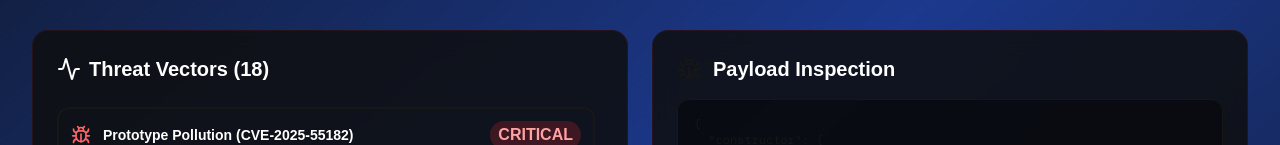
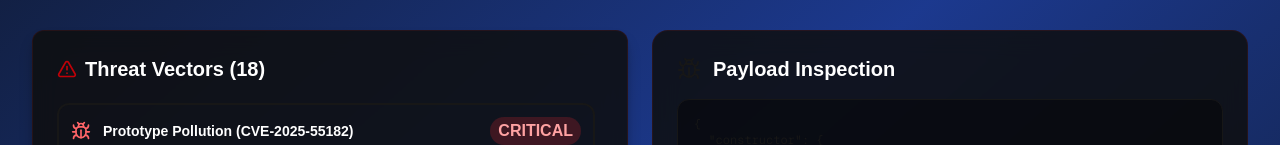
Before and after one commit to mindfiredigital/nextjs-fortress, a Next.js app in the folder examples/demoApp/: page / in a window 1280 px wide. Shown: the part 310-455 px from the top of the page. Built offline with nearby package versions, Linux system fonts and the light colour scheme.

Commit message:
refactor: add red css theme for Attack list

```diff
--- a/examples/demoApp/components/AttackList.tsx
+++ b/examples/demoApp/components/AttackList.tsx
@@ -1,18 +1,18 @@
 // components/AttackList.tsx
-import { Activity } from 'lucide-react'
+import { AlertTriangle } from 'lucide-react'
 import { AttackKey, AttackListProps } from '../types'
 import { UI_LABELS } from '../lib/constants'
 import { AttackListItem } from './AttackListItem'
 
 export function AttackList({ attacks, selectedAttack, onAttackSelect }: AttackListProps) {
   return (
-    <div className="glass-effect rounded-2xl p-6 animate-slide-up">
-      <h2 className="text-xl font-bold text-white mb-6 flex items-center gap-2">
-        <Activity className="w-6 h-6 text-danger" />
+    <div className="glass-effect rounded-xl p-6 animate-slide-up shadow-professional-lg">
+      <h2 className="text-xl font-semibold text-white mb-5 flex items-center gap-2">
+        <AlertTriangle className="w-5 h-5 text-red-700" />
         {UI_LABELS.THREAT_VECTORS} ({attacks.length})
       </h2>
 
-      <div className="space-y-2 max-h-[600px] overflow-y-auto pr-2 scrollbar-thin scrollbar-thumb-primary-500/50 scrollbar-track-transparent">
+      <div className="space-y-2 max-h-[600px] overflow-y-auto pr-2 scrollbar-thin">
         {attacks.map(([key, attack]) => (
           <AttackListItem
             key={key}
```
